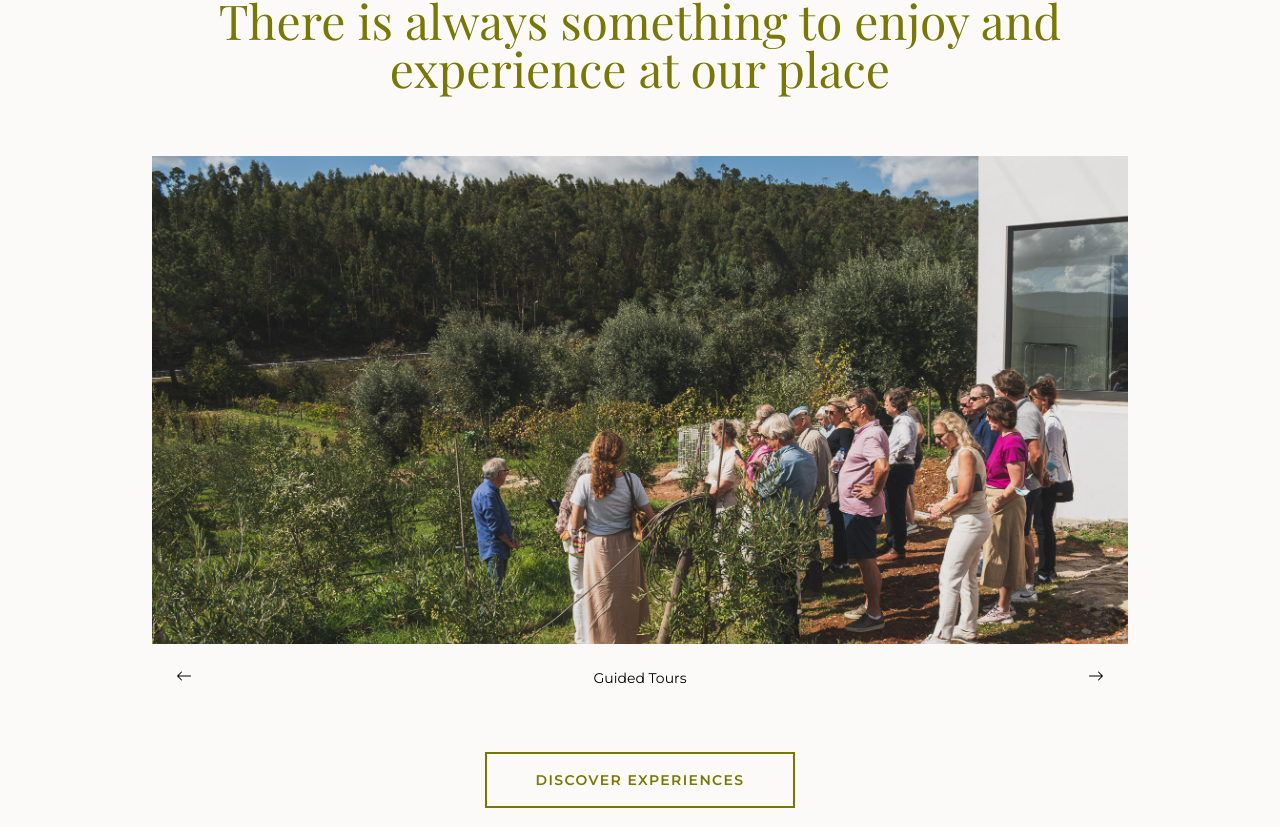
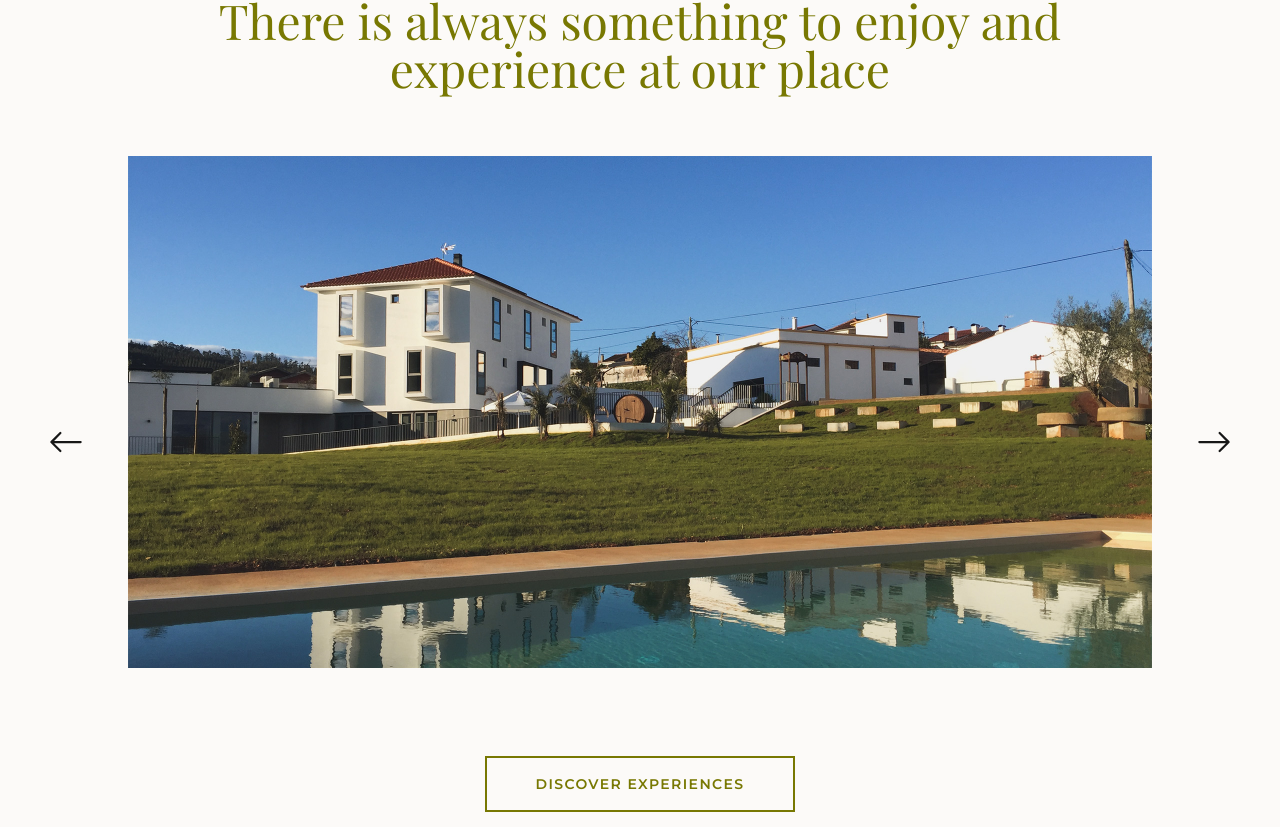
Before and after one commit to quintadonairia/quintadonairia, a Next.js app: page / in a window 1280 px wide. Shown: the part 1633-2460 px from the top of the page. Built offline with nearby package versions, Linux system fonts and the light colour scheme.

Commit message:
Improve Gallery component

```diff
--- a/components/organisms/Gallery.js
+++ b/components/organisms/Gallery.js
@@ -5,23 +5,15 @@ const Gallery = () => {
   const slides = [
     {
       id: 1,
-      image: "images/20211003-donairia-024.jpg",
-      caption: "Guided Tours",
+      image: "/images/20220306-donairia-001.jpg",
     },
     {
       id: 2,
-      image: "images/20211003-donairia-048.jpg",
-      caption: "Visit and Lunch",
+      image: "/images/20211003-donairia-022.jpg",
     },
     {
       id: 3,
-      image: "images/20211003-donairia-022.jpg",
-      caption: "Picnic at the Farm",
-    },
-    {
-      id: 4,
-      image: "images/20210928-donairia-027.jpg",
-      caption: "Grape Harvest",
+      image: "/images/20220319-donairia-006.jpg",
     },
   ];
 
@@ -41,23 +33,22 @@ const Gallery = () => {
         {slides.map((slide, index) => {
           return (
             <div
-              className={`flex flex-col gap-6 lg:px-32 ${
+              className={`relative duration-200 flex flex-col gap-6 lg:px-32 ${
                 index === slideIndex ? "block" : "hidden"
               }`}
               key={slide.id}
             >
               <img
                 src={slide.image}
-                className="lg:aspect-[2/1] object-cover"
+                className="aspect-[5/4] lg:aspect-[2/1] object-cover lg:max-w-screen-lg"
               ></img>
-              <div className="flex flex-row justify-between px-6">
+              <div className="flex flex-row justify-between px-6 text-white lg:text-neutral-900 text-2xl lg:text-4xl">
                 <BsArrowLeft
-                  className="hover:scale-125 duration-100 hover:text-tan-500 cursor-pointer"
+                  className="absolute left-6 lg:left-12 top-1/2 hover:scale-110 duration-200 hover:text-olive-500 cursor-pointer"
                   onClick={prevSlide}
                 />
-                <p className="text-sm">{slide.caption}</p>
                 <BsArrowRight
-                  className="hover:scale-125 duration-100 hover:text-tan-500 cursor-pointer"
+                  className="absolute right-6 lg:right-12 top-1/2 hover:scale-110 duration-200 hover:text-olive-500 cursor-pointer"
                   onClick={nextSlide}
                 />
               </div>
--- a/components/organisms/Sidebar.js
+++ b/components/organisms/Sidebar.js
@@ -40,9 +40,9 @@ const Sidebar = () => {
           <a href="/lodging">
             <li onClick={handleClick}>{t.page1}</li>
           </a>
-          <a href="/experiences">
+          <Link href="/experiences">
             <li onClick={handleClick}>{t.page2}</li>
-          </a>
+          </Link>
           <a href="/restaurant">
             <li onClick={handleClick}>{t.page3}</li>
           </a>
```
